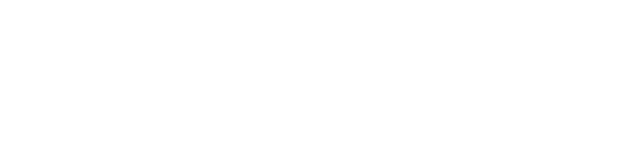
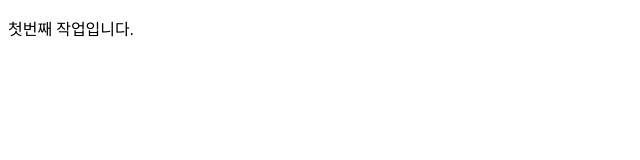
Before and after one commit to parkchho/ezen02, a plain HTML site: page index.html in a window 1280 px wide. Shown: the whole page, without its empty margins (0-640 px from the left). Drawn offline with Linux system fonts and the light colour scheme.

Commit message:
second commit

```diff
--- a/index.html
+++ b/index.html
@@ -6,6 +6,6 @@
     <title>Document</title>
 </head>
 <body>
-
+    <p>첫번째 작업입니다.</p>
 </body>
 </html>
```
